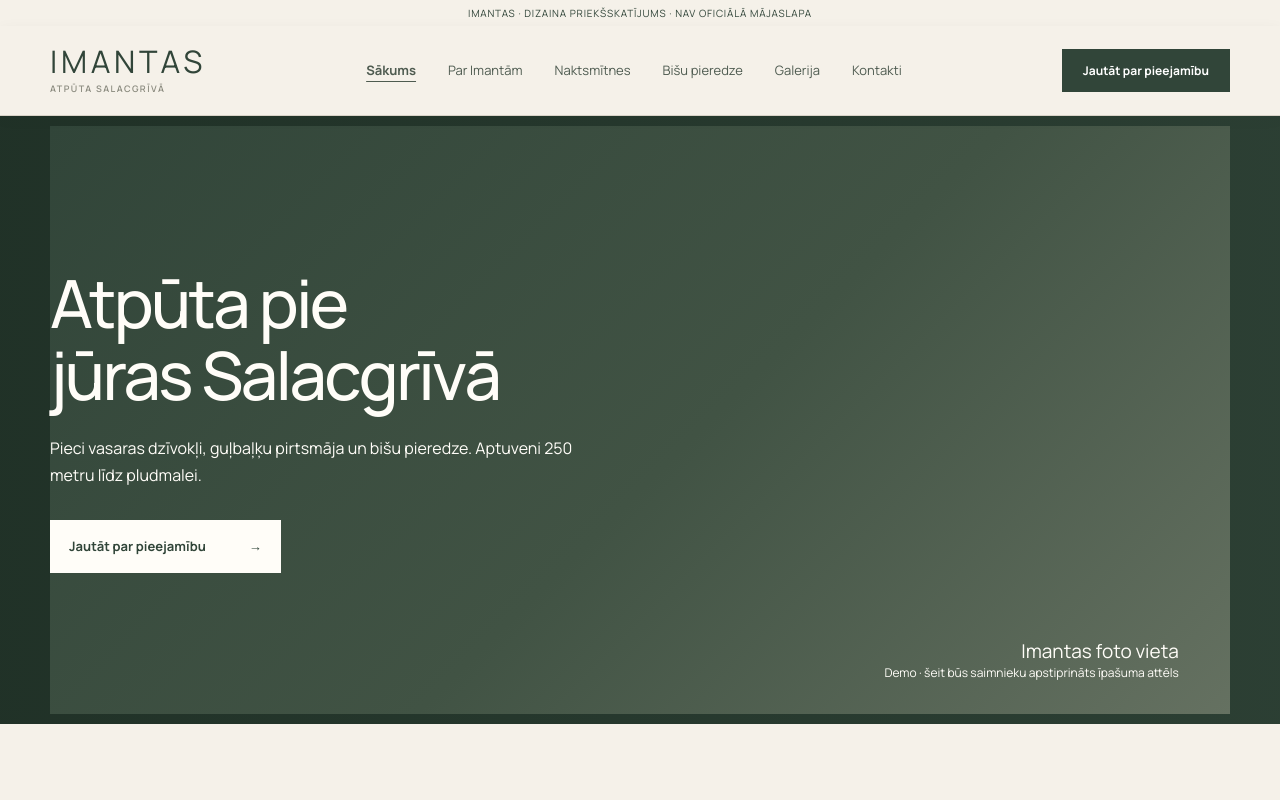
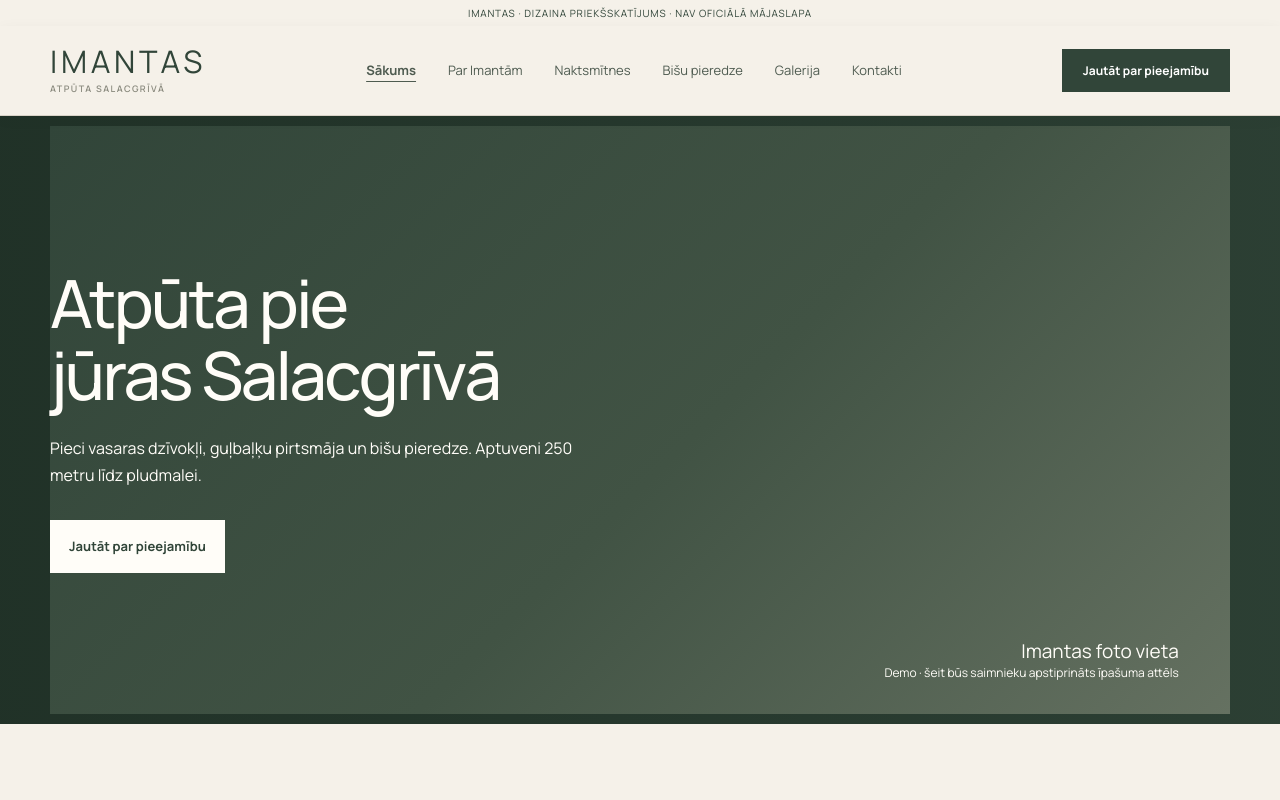
Before and after one commit to davisl24/Imantasatputas, a Next.js app: page / in a window 1280 px wide. Shown: the top 800 px of the page. Built offline with nearby package versions, Linux system fonts and the light colour scheme.

Commit message:
fix(imantas): remove CTA arrow decorations

```diff
--- a/app/page.tsx
+++ b/app/page.tsx
@@ -14,7 +14,7 @@ export default function ImantasDemo() {
           <div className={styles.heroCopy}>
             <h1 id="hero-title">Atpūta pie jūras Salacgrīvā</h1>
             <p>Pieci vasaras dzīvokļi, guļbaļķu pirtsmāja un bišu pieredze. Aptuveni 250 metru līdz pludmalei.</p>
-            <a href="/kontakti#pieprasijums" className={styles.primaryBtn}>Jautāt par pieejamību <span aria-hidden="true">→</span></a>
+            <a href="/kontakti#pieprasijums" className={styles.primaryBtn}>Jautāt par pieejamību </a>
           </div><div className={styles.heroImageNotice} role="note"><span>Imantas foto vieta</span><small>Demo · šeit būs saimnieku apstiprināts īpašuma attēls</small></div>
         </div>
       </section>
```
